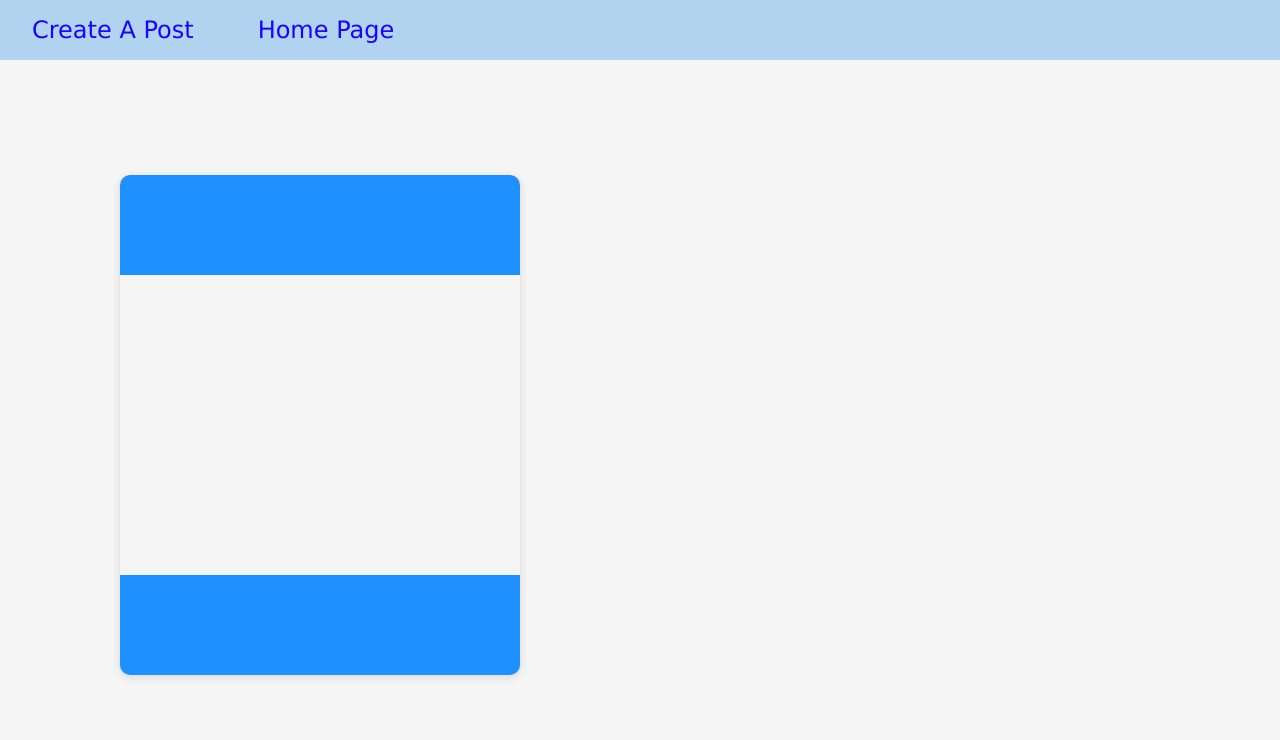
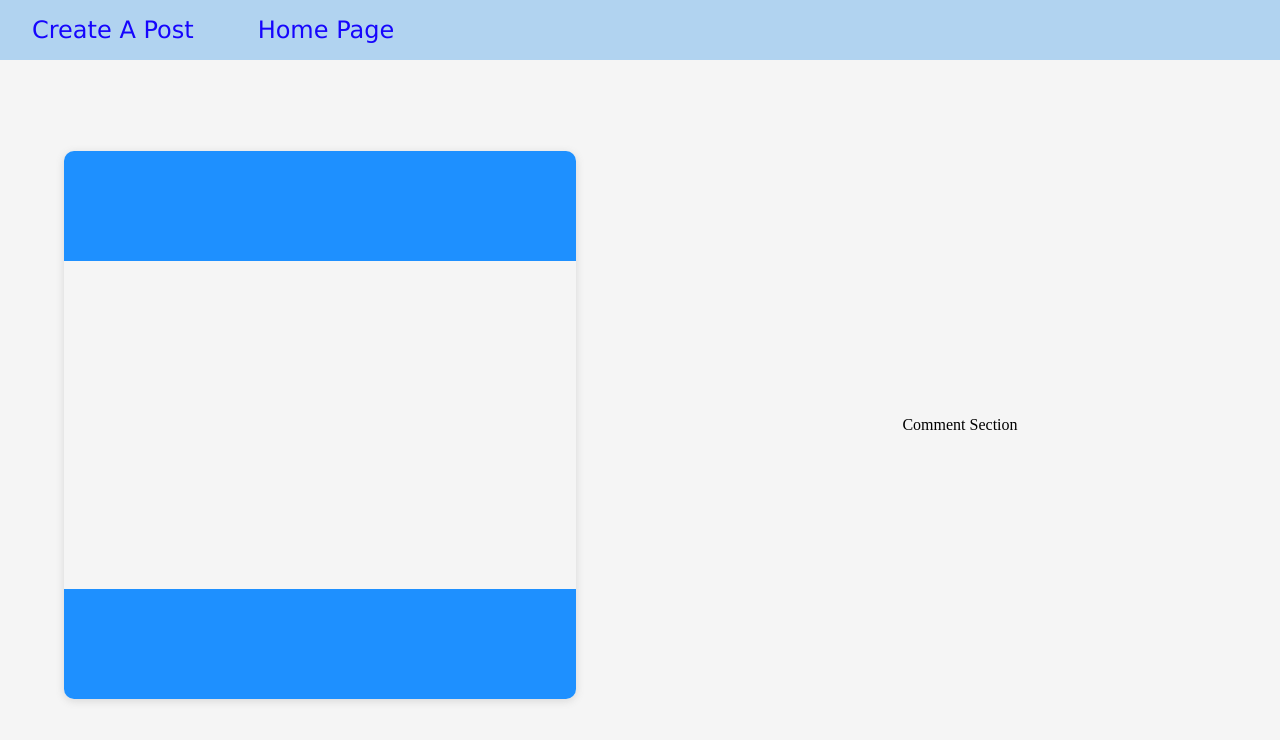
Before and after one commit to KassenBoyaubay/Full-Stack-all, a React (Create React App) app in the folder client/: page /post/1 in a window 1280 px wide. Shown: the top 740 px of the page. Built offline with nearby package versions, Linux system fonts and the light colour scheme; no server answers.

Commit message:
Post page css

```diff
--- a/client/src/App.css
+++ b/client/src/App.css
@@ -64,6 +64,7 @@ body {
   display: grid;
   place-content: center;
   padding: 0 10px;
+  text-align: center;
 }
 
 .post .footer {
@@ -150,15 +151,16 @@ span {
 }
 
 #individual {
-  height: 500px;
-  width: 600px;
+  height: 75%;
+  width: 80%;
+  max-width: 800px;
 }
 
 #individual .title,
 #individual .footer {
-  font-size: 30px;
+  font-size: 3rem;
 }
 
 #individual .body {
-  font-size: 25px;
+  font-size: 2rem;
 }
--- a/client/src/pages/Post.js
+++ b/client/src/pages/Post.js
@@ -30,7 +30,7 @@ function Post() {
                 </div>
             </div>
             <div className="rightSide">
-
+                Comment Section
             </div>
         </div>
     )
```
